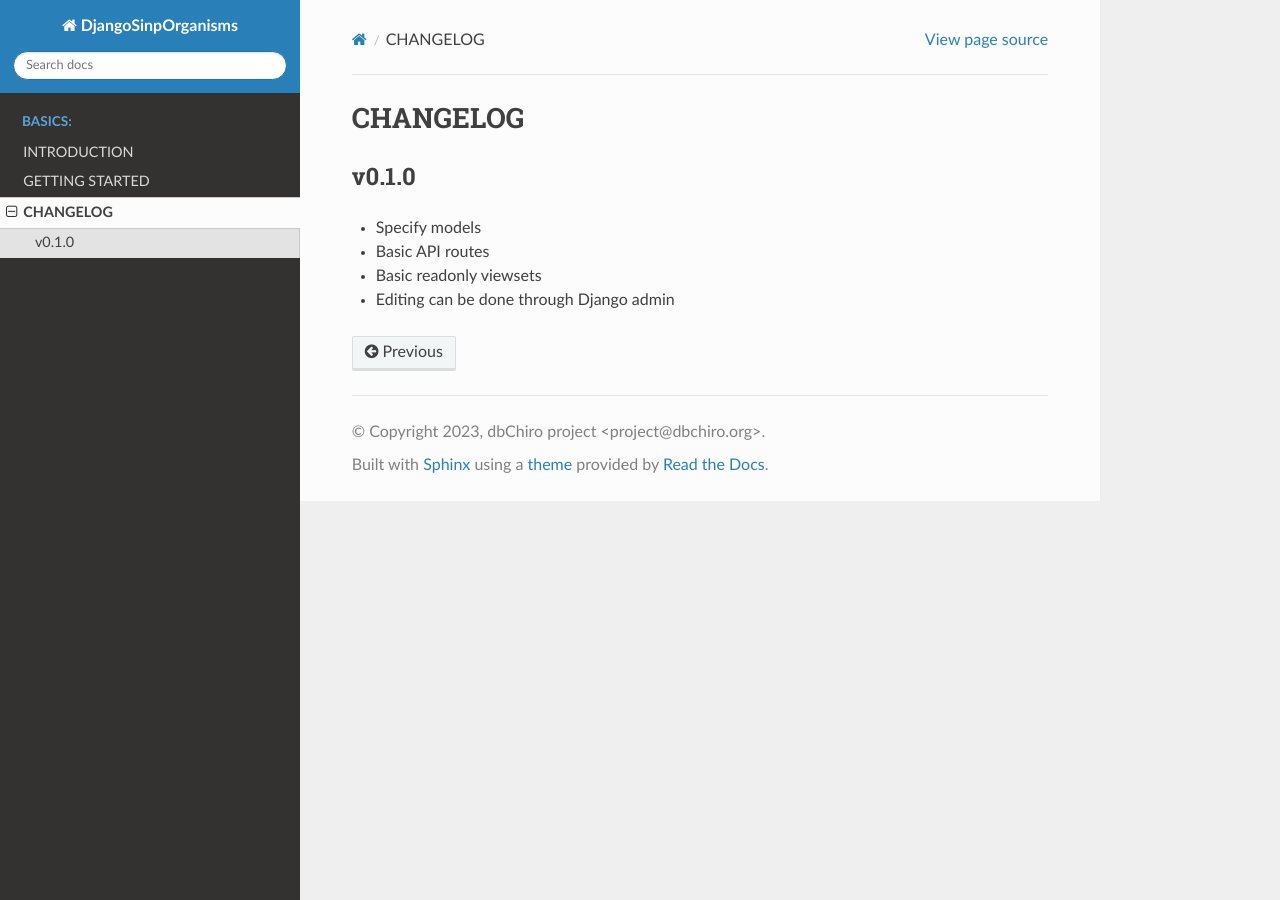
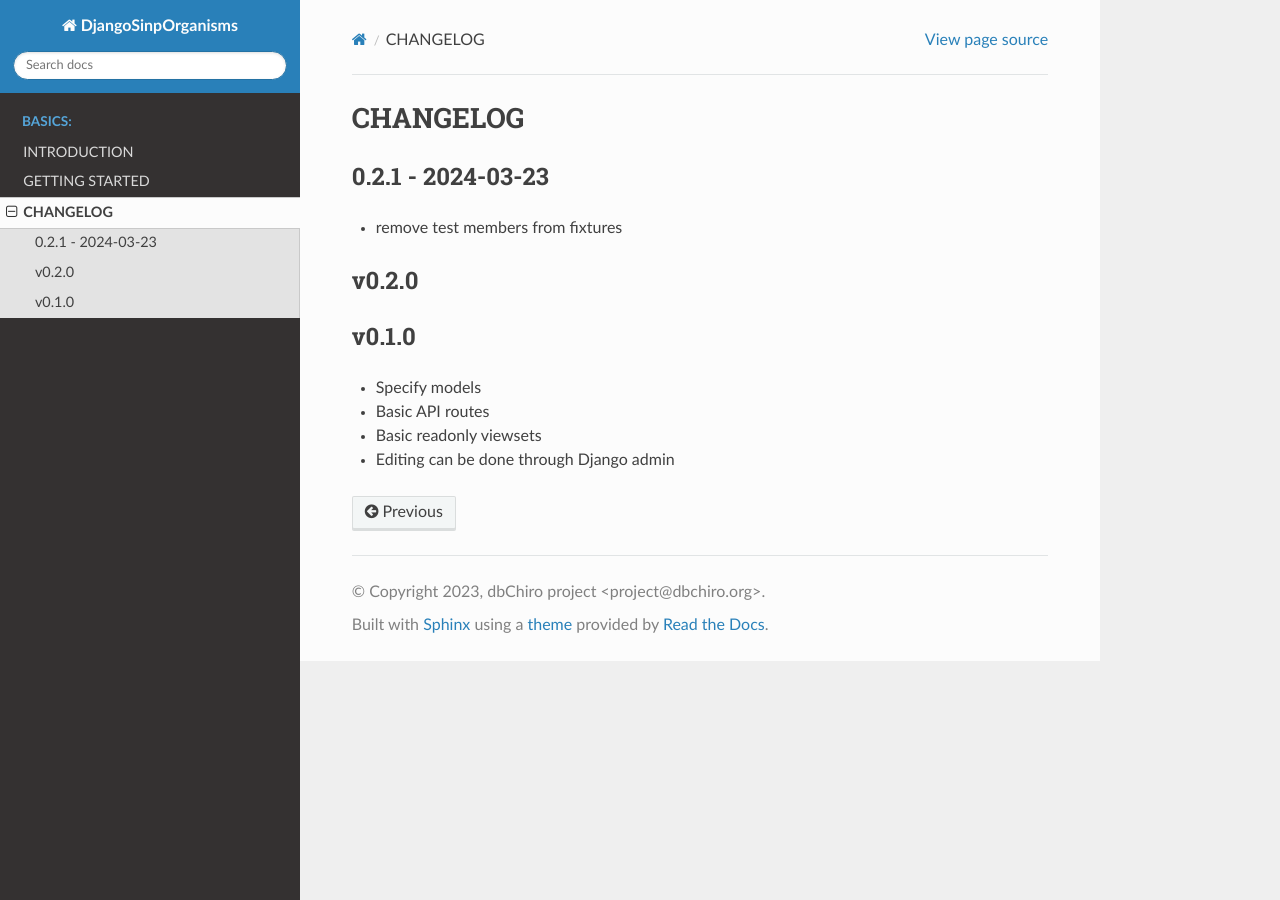
Before and after one commit to dbchiro/DjangoSinpOrganisms, a Sphinx documentation site: the page built from docs/changelog.rst, in a window 1280 px wide. Built offline with Sphinx 7.4.7 and the Read the Docs theme 2.0.0, drawn with Linux system fonts in a browser that asks for light colours.

Commit message:
update changelog

```diff
--- a/docs/changelog.rst
+++ b/docs/changelog.rst
@@ -1,6 +1,15 @@
 ===========
  CHANGELOG
 ===========
+
+0.2.1 - 2024-03-23
+==================
+
+* remove test members from fixtures
+
+v0.2.0
+======
+
 
 v0.1.0
 ======
--- a/pyproject.toml
+++ b/pyproject.toml
@@ -1,6 +1,6 @@
 [tool.poetry]
 name = "dj_sinp_organisms"
-version = "0.2.0"
+version = "0.2.1"
 description = "Django app to manage french SINP organisms standard"
 authors = ["dbChiro project <project@dbchiro.org>"]
 license = "AGPLv3"
```
